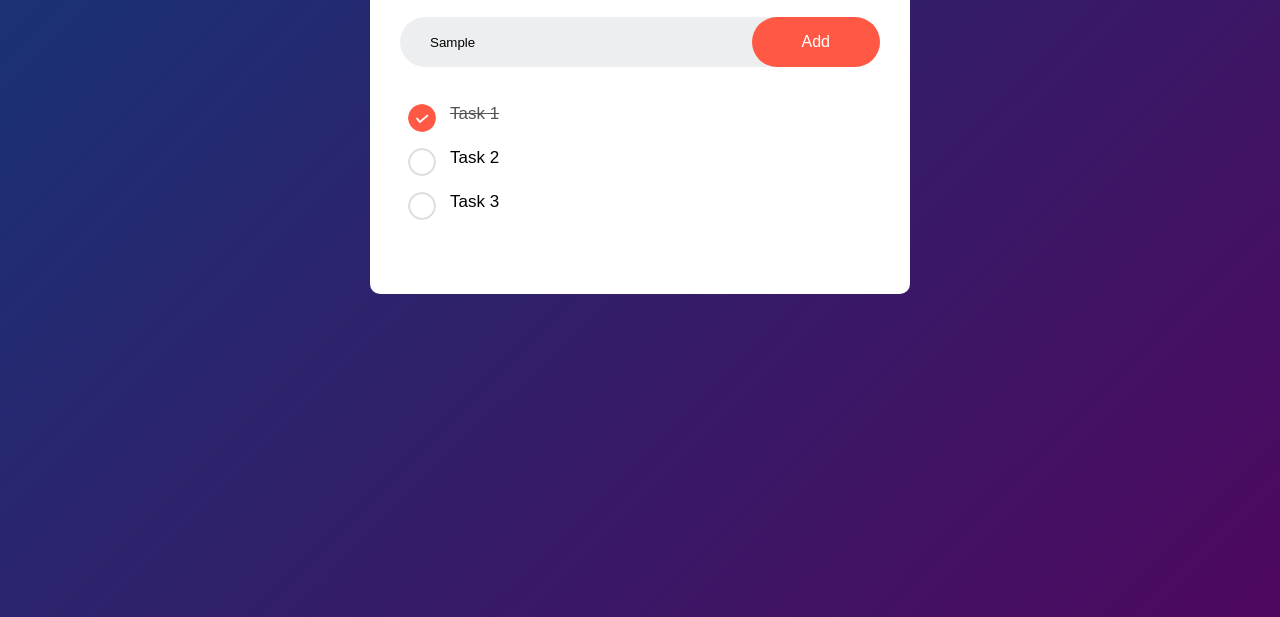
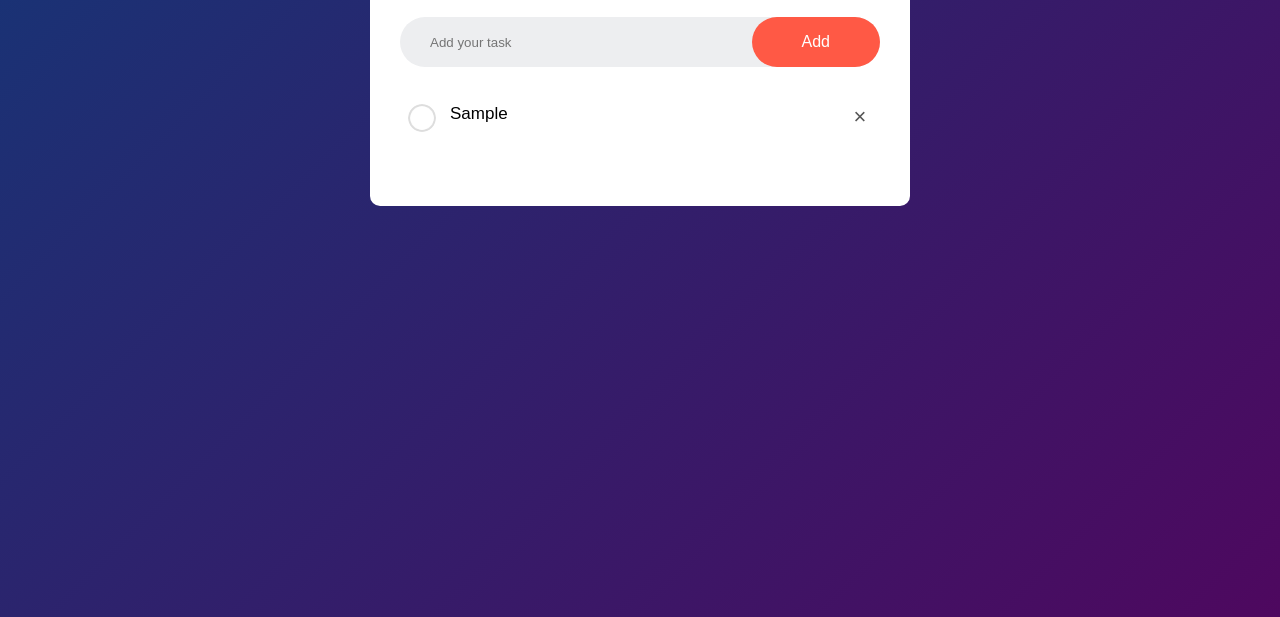
Before and after one commit to baafbass/TO-DO-LIST, a plain HTML site: page index.html in a window 1280 px wide. Both pictures are taken after typing "Sample" into the empty fields and a click on the button "Add". Shown: the part 183-800 px from the top of the page. Drawn offline with Linux system fonts and the light colour scheme.

Commit message:
Final Commit

```diff
--- a/index.html
+++ b/index.html
@@ -13,13 +13,14 @@
 
            <div class="row">
             <input type="text" id="input-box" placeholder="Add your task">
-            <button>Add</button>
+            <button onclick="addTask()">Add</button>
+
            </div>
 
            <ul id="list-container">
-            <li class="checked">Task 1</li>
+           <!-- <li class="checked">Task 1</li>
             <li>Task 2</li>
-            <li>Task 3</li>
+            <li>Task 3</li>-->
            </ul>
         </div>
     </div>
--- a/script.js
+++ b/script.js
@@ -0,0 +1,49 @@
+const inputBox = document.getElementById("input-box");
+const listContainer = document.getElementById("list-container");
+
+function addTask()
+{
+    if(inputBox.value==='')
+    {
+        alert("You must write something!");
+    }
+    else
+    {
+        let li =document.createElement("li");
+        li.innerHTML = inputBox.value;
+        listContainer.appendChild(li);
+        let span = document.createElement("span");
+        span.innerHTML = "\u00d7";
+        li.appendChild(span);
+    }
+
+    inputBox.value="";
+    saveData();
+}
+
+listContainer.addEventListener("click",function(e)
+{
+   if(e.target.tagName ==="LI")
+   {
+    e.target.classList.toggle("checked");
+    saveData();
+   }
+   else if(e.target.tagName === "SPAN")
+   {
+    e.target.parentElement.remove();
+    saveData();
+   }
+
+},false);
+
+function saveData()
+{
+    localStorage.setItem("data",listContainer.innerHTML)
+}
+
+function showTask()
+{
+    listContainer.innerHTML = localStorage.getItem("data");
+}
+
+showTask();
--- a/style.css
+++ b/style.css
@@ -104,3 +104,22 @@ ul li.checked::before
 {
     background-image: url(images/checked.png);
 }
+
+ul li span
+{
+    position: absolute;
+    top: 5px;
+    right: 0;
+    width: 40px;
+    height: 40px;
+    font-size: 22px;
+    color: #555;
+    line-height: 40px;
+    text-align: center;
+    border-radius: 50%;
+}
+
+ul li span:hover
+{
+ background: #edeef0;
+}
```
